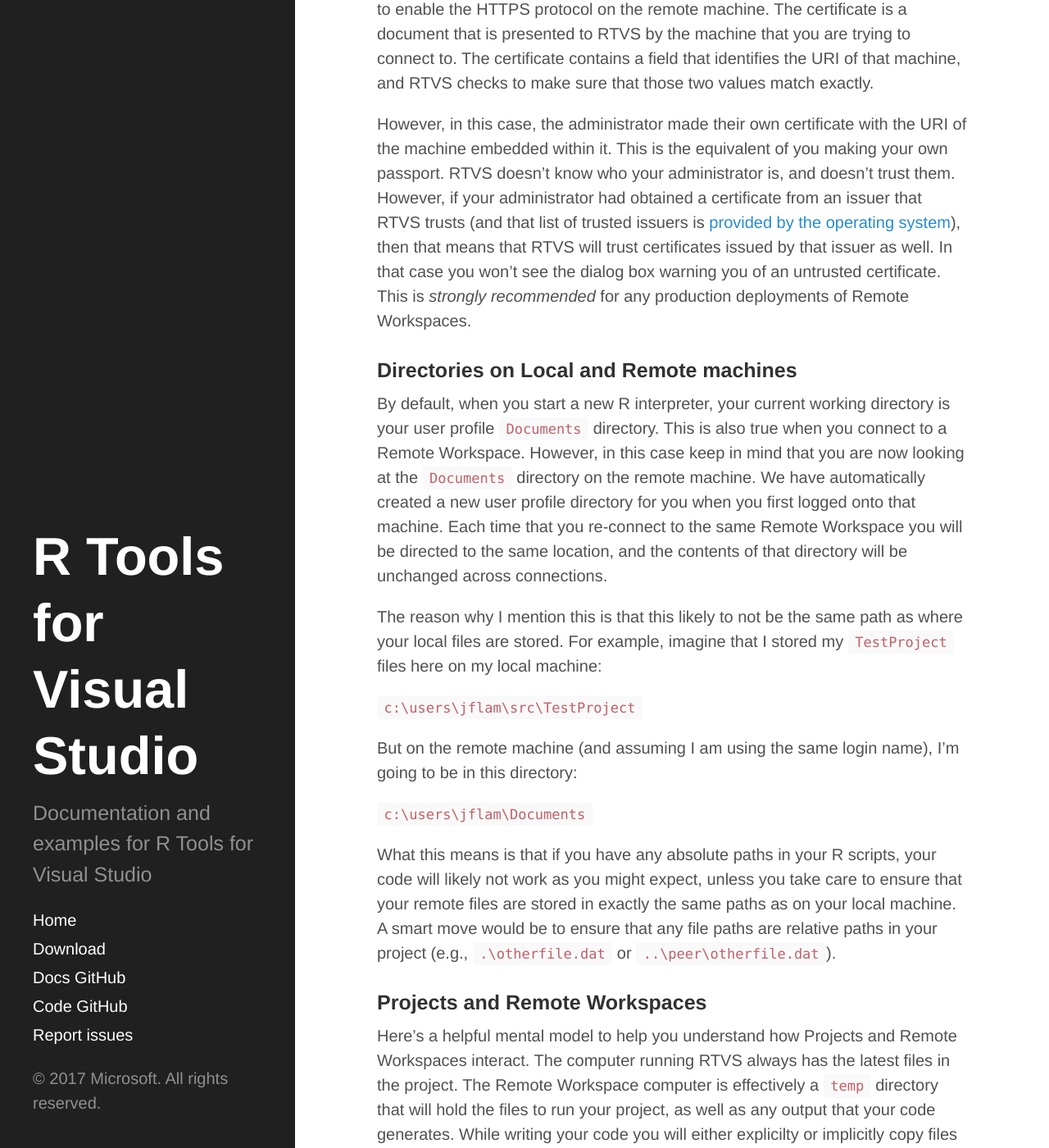
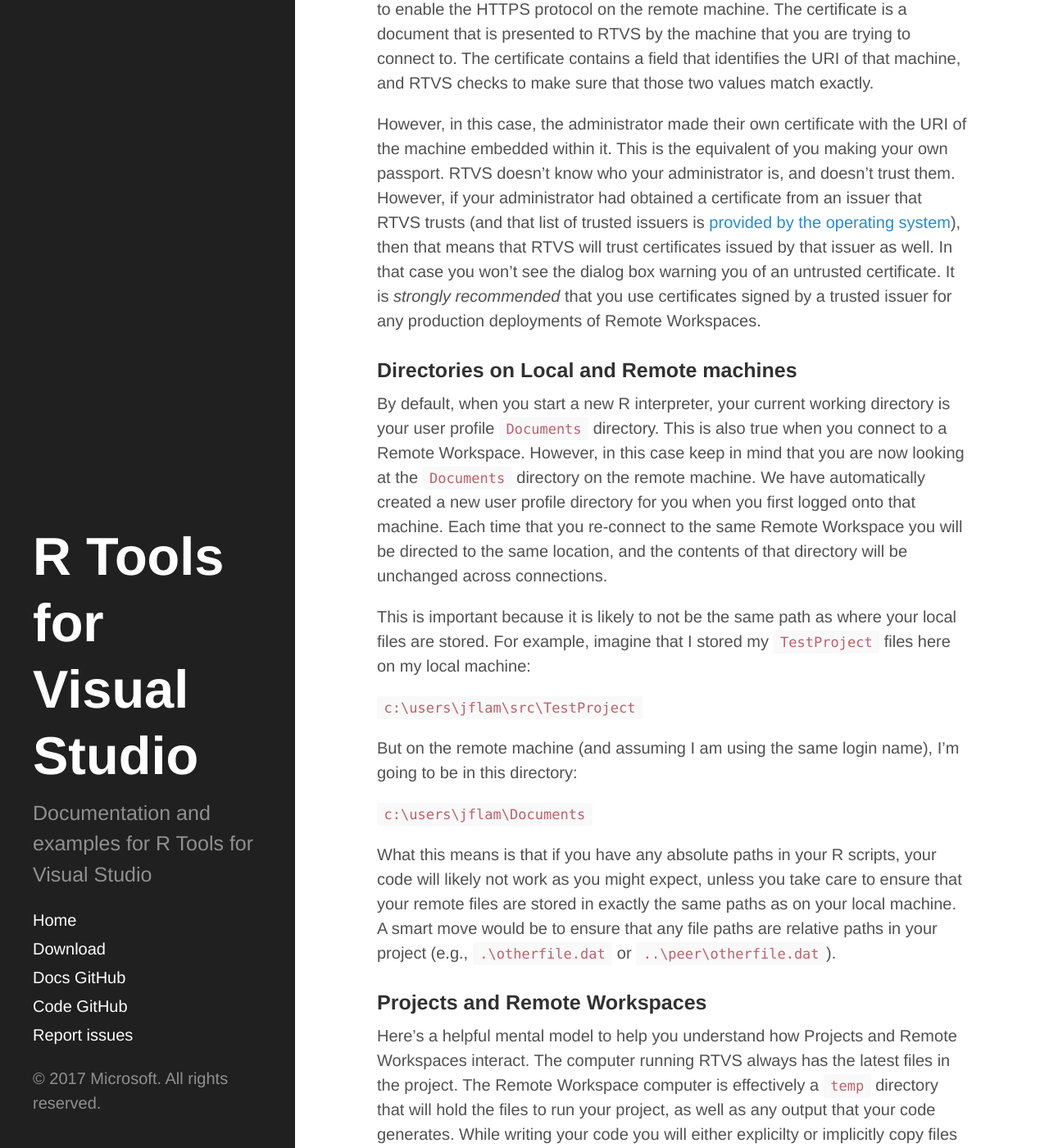
Before and after one commit to microsoft/RTVS-docs, a Jekyll site: the page built from remote-execution.md, in a window 1280 px wide and 1400 px high, scrolled down 3759 px. Shown: the whole window at 82% size. Built offline with Jekyll 4.4.1, drawn with Linux system fonts in a browser that asks for light colours; our own code applies the rules of GitHub Pages for plain Markdown files; some of the changed text lies outside the part shown.

Commit message:
Updating wording

```diff
--- a/remote-execution.md
+++ b/remote-execution.md
@@ -109,8 +109,9 @@
 RTVS trusts (and that list of trusted issuers is [provided by the operating
 system](https://technet.microsoft.com/en-us/library/cc751157.aspx)), then that
 means that RTVS will trust certificates issued by that issuer as well. In that
-case you won't see the dialog box warning you of an untrusted certificate. This
-is *strongly recommended* for any production deployments of Remote Workspaces.
+case you won't see the dialog box warning you of an untrusted certificate. It is
+*strongly recommended* that you use certificates signed by a trusted issuer for
+any production deployments of Remote Workspaces.
 
 ### Directories on Local and Remote machines
 
@@ -123,9 +124,9 @@
 you will be directed to the same location, and the contents of that directory
 will be unchanged across connections.
 
-The reason why I mention this is that this likely to not be the same path as
-where your local files are stored. For example, imagine that I stored my
-`TestProject` files here on my local machine:
+This is important because it is likely to not be the same path as where your
+local files are stored. For example, imagine that I stored my `TestProject`
+files here on my local machine:
 
 `c:\users\jflam\src\TestProject`
 
```
Also changed, not shown: other parts of remote-execution.md (+3 -2 lines).
